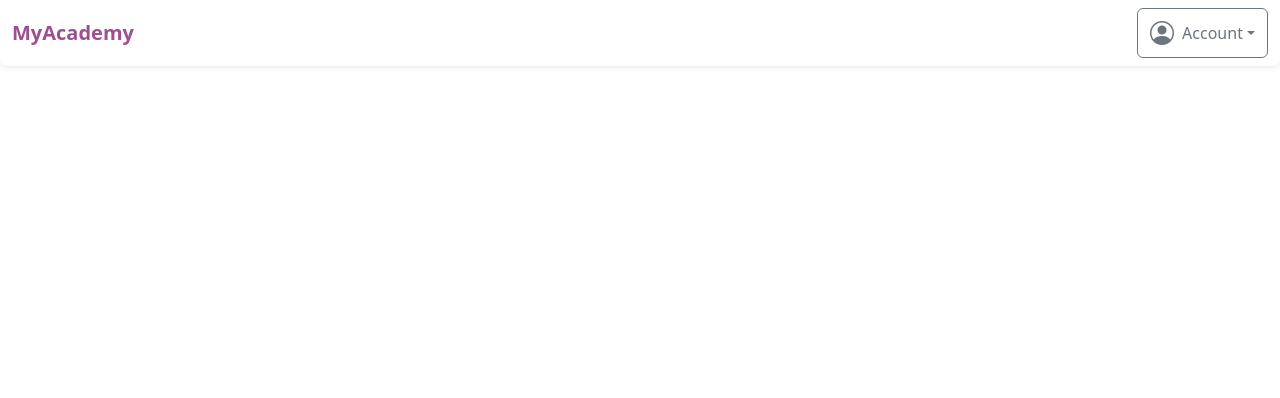
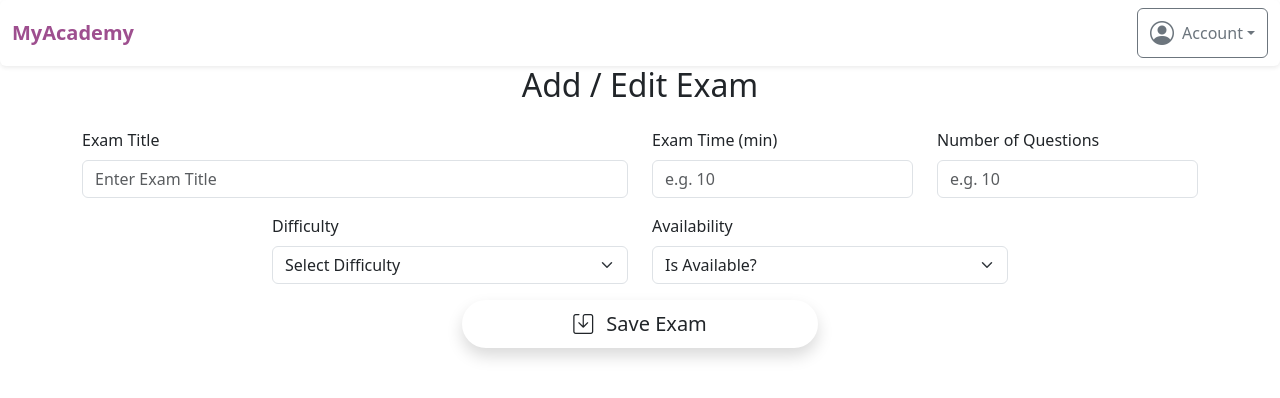
Before and after one commit to ZeinabMahmoud7/Angular-MyAcademy, an Angular app: page /examForm in a window 1280 px wide. Before the commit this address led to /. Shown: the top 398 px of the page. Built offline with nearby package versions, Linux system fonts and the light colour scheme.

Commit message:
view Exams in admin dashboard

```diff
--- /dev/null
+++ b/src/Components/Admin-Dashboard/admin-exam/admin-exam.component.css
@@ -0,0 +1,10 @@
+.card {
+  background-color: #f5f9f8;
+  transition: transform 0.3s ease;
+}
+.card:hover {
+  transform: translateY(-5px);
+}
+.card-title {
+  font-weight: bold;
+}
--- /dev/null
+++ b/src/Components/Admin-Dashboard/admin-exam/admin-exam.component.html
@@ -0,0 +1,30 @@
+<div class="form-wrapper">
+  <div class="form-container container">
+    <h2 class="text-center mb-4">Available Exams</h2>
+
+    <div class="row" *ngIf="exams.length > 0; else noExams">
+      <div class="col-md-6 col-lg-4 mb-4" *ngFor="let exam of exams">
+        <div class="card shadow rounded-4 border-0">
+          <div class="card-body">
+            <h5 class="card-title text-primary mb-2">{{ exam.title }}</h5>
+            <p class="mb-1"><strong>Status:</strong>
+              <span [ngClass]="{'text-success': exam.Available, 'text-danger': !exam.Available}">
+                {{ exam.Available ? 'Available' : 'Not Available' }}
+              </span>
+            </p>
+            <p class="mb-1"><strong>Time:</strong> {{ exam.examTime }} minutes</p>
+            <p class="mb-1"><strong>Difficulty:</strong> {{ exam.difficulty }}</p>
+            <p class="mb-1"><strong>Questions:</strong> {{ exam.numberOfQuestions }}</p>
+            <button class="btn w-100 mt-3 py-2 rounded-pill" routerLink="/examForm" >
+              <i class="bi bi-pencil-square me-2"></i> Edit Exam
+            </button>
+          </div>
+        </div>
+      </div>
+    </div>
+
+    <ng-template #noExams>
+      <p class="text-center text-muted">No exams available.</p>
+    </ng-template>
+  </div>
+</div>
--- /dev/null
+++ b/src/Components/Admin-Dashboard/admin-exam/admin-exam.component.ts
@@ -0,0 +1,22 @@
+import { Component, OnInit } from '@angular/core';
+import { CourrsesService } from '../../student_Dashoard/services/courrses.service';
+import { CommonModule } from '@angular/common';
+import { RouterLink } from '@angular/router';
+
+@Component({
+  selector: 'app-admin-exam',
+  imports: [CommonModule,RouterLink],
+  templateUrl: './admin-exam.component.html',
+  styleUrl: './admin-exam.component.css'
+})
+export class AdminExamComponent implements OnInit {
+  exams:any[]=[]
+constructor(private courseService:CourrsesService){}
+  ngOnInit(): void {
+this.courseService.getAllExams().subscribe({
+ next:(data)=>{this.exams=data
+ console.log(this.exams)}
+}
+)
+  }
+}
--- /dev/null
+++ b/src/Components/Admin-Dashboard/exam-form/exam-form.component.html
@@ -0,0 +1,52 @@
+<div class="form-wrapper">
+  <div class="form-container container">
+    <h2 class="text-center mb-4">Add / Edit Exam</h2>
+    <form>
+      <div class="row justify-content-center">
+        <div class="mb-3 col-lg-6">
+          <label class="form-label">Exam Title</label>
+          <input type="text" class="form-control" placeholder="Enter Exam Title" name="title" required>
+        </div>
+
+        <div class="mb-3 col-lg-3">
+          <label class="form-label">Exam Time (min)</label>
+          <input type="number" class="form-control" placeholder="e.g. 10" name="examTime" required>
+        </div>
+
+        <div class="mb-3 col-lg-3">
+          <label class="form-label">Number of Questions</label>
+          <input type="number" class="form-control" placeholder="e.g. 10" name="numberOfQuestions" required>
+        </div>
+      </div>
+
+      <div class="row justify-content-center">
+        <div class="mb-3 col-lg-4">
+          <label class="form-label">Difficulty</label>
+          <select class="form-select" name="difficulty" required>
+            <option value="" selected disabled>Select Difficulty</option>
+            <option value="easy">Easy</option>
+            <option value="medium">Medium</option>
+            <option value="hard">Hard</option>
+          </select>
+        </div>
+
+        <div class="mb-3 col-lg-4">
+          <label class="form-label">Availability</label>
+          <select class="form-select" name="available" required>
+            <option value="" selected disabled>Is Available?</option>
+            <option value="true">Available</option>
+            <option value="false">Not Available</option>
+          </select>
+        </div>
+      </div>
+
+      <div class="row justify-content-center">
+        <div class="col-lg-4">
+          <button type="submit" class="btn w-100 py-2 fs-5 rounded-pill shadow">
+            <i class="bi bi-save me-2"></i> Save Exam
+          </button>
+        </div>
+      </div>
+    </form>
+  </div>
+</div>
--- a/src/Components/login/login.component.ts
+++ /dev/null
@@ -1,54 +0,0 @@
-import { CommonModule } from '@angular/common';
-import { Component, OnInit } from '@angular/core';
-import { FormControl, FormGroup, Validators, ReactiveFormsModule } from '@angular/forms';
-import { RouterLink } from '@angular/router';
-
-@Component({
-  selector: 'app-login',
-  standalone: true,
-  imports: [ReactiveFormsModule,CommonModule,RouterLink],
-  templateUrl: './login.component.html',
-  styleUrls: ['./login.component.css']
-})
-export class LoginComponent implements OnInit {
-  savedEmail: string | null = null;
-  constructor()
-  {}
-  ngOnInit(): void {
-  }
-  loginForm = new FormGroup({
-    Name: new FormControl('', Validators.required),
-    Email: new FormControl('', [
-      Validators.required,
-      Validators.email
-    ]),
-   Role:new FormControl('',Validators.required)
-  });
-  get getName()
-  {
-   return this.loginForm.get('Name')
-  }
-   get getEmail()
-  {
-   return this.loginForm.get('Email')
-  }
-   get getRole()
-  {
-   return this.loginForm.get('Role')
-  }
-
- onSubmit() {
-  if (!this.loginForm.valid) {
-    this.loginForm.markAllAsTouched();
-    return;
-  }
-  const enteredEmail = this.loginForm.get('Email')?.value;
-  if (enteredEmail !== this.savedEmail) {
-    alert('This email does not exist');
-    return;
-  }
-  alert('Login Successfully');
-  this.loginForm.reset();
-}
-
-}
--- a/src/Components/login/login.component.html
+++ b/src/Components/student_Dashoard/login/login.component.html
@@ -6,18 +6,6 @@
       style="width: 380px; background-color: white; border-radius: 20px; padding: 25px;"
     >
       <h5 class="text-center mb-4">Login</h5>
-      <div class="mb-4">
-        <input
-          type="text"
-          class="form-control"
-          placeholder="Enter Your Name"
-          formControlName="Name"
-        />
-        <div class="text-danger" *ngIf="getName?.touched && getName?.hasError('required')">
-          Enter Your Name
-        </div>
-      </div>
-
 
       <div class="mb-4">
         <input
@@ -27,15 +15,25 @@
           formControlName="Email"
         />
         <div *ngIf="getEmail?.touched">
-          <div class="text-danger" *ngIf=" getEmail?.hasError('email')">
-          not Valid Email
-           </div>
-           <div class="text-danger" *ngIf=" getEmail?.hasError('required')">
-          Enter Your Email
-           </div>
-
+          <div class="text-danger" *ngIf="getEmail?.hasError('email')">
+            Not a valid email
+          </div>
+          <div class="text-danger" *ngIf="getEmail?.hasError('required')">
+            Enter your email
+          </div>
+        </div>
       </div>
 
+      <div class="mb-4">
+        <input
+          type="password"
+          class="form-control"
+          placeholder="Enter Your Password"
+          formControlName="Password"
+        />
+        <div class="text-danger" *ngIf="getPassword?.touched && getPassword?.hasError('required')">
+          Enter your password
+        </div>
       </div>
 
       <div class="row justify-content-center">
@@ -52,8 +50,8 @@
 
       <div class="row justify-content-center">
         <div class="text-center" style="color: #7593B0;">
-          Don't  have an account?
-          <a style="color: #89467C;cursor: pointer;" routerLink="/signup">SignUp</a>
+          Don't have an account?
+          <a style="color: #89467C; cursor: pointer;" routerLink="/signup">SignUp</a>
         </div>
       </div>
     </form>
--- /dev/null
+++ b/src/Components/student_Dashoard/login/login.component.ts
@@ -0,0 +1,53 @@
+import { CommonModule } from '@angular/common';
+import { Component, OnInit } from '@angular/core';
+import { FormControl, FormGroup, Validators, ReactiveFormsModule } from '@angular/forms';
+import { Router, RouterLink } from '@angular/router';
+
+@Component({
+  selector: 'app-login',
+  standalone: true,
+  imports: [ReactiveFormsModule, CommonModule, RouterLink],
+  templateUrl: './login.component.html',
+  styleUrls: ['./login.component.css']
+})
+export class LoginComponent implements OnInit {
+  constructor(private router: Router) {}
+
+  ngOnInit(): void {}
+
+  loginForm = new FormGroup({
+    Email: new FormControl('', [Validators.required, Validators.email]),
+    Password: new FormControl('', Validators.required)
+  });
+
+  get getEmail() {
+    return this.loginForm.get('Email');
+  }
+
+  get getPassword() {
+    return this.loginForm.get('Password');
+  }
+
+  onSubmit() {
+    if (!this.loginForm.valid) {
+      this.loginForm.markAllAsTouched();
+      return;
+    }
+
+    const email = this.loginForm.get('Email')?.value;
+    const password = this.loginForm.get('Password')?.value;
+
+    // Admin Data
+    const adminEmail = 'admin123@gmail.com';
+    const adminPassword = 'admin123';
+
+    if (email === adminEmail && password === adminPassword) {
+      alert('Welcome Admin!');
+      this.router.navigate(['/adminExam']);
+    } else {
+      this.router.navigate(['/adminExam']);
+    }
+
+    this.loginForm.reset();
+  }
+}
--- a/src/Components/student_Dashoard/services/courrses.service.ts
+++ b/src/Components/student_Dashoard/services/courrses.service.ts
@@ -6,10 +6,10 @@ import { map, Observable } from 'rxjs';
   providedIn: 'root'
 })
 export class CourrsesService {
-  apiUrl="http://localhost:3000/courses"
-  constructor(private http:HttpClient) {
+  apiUrl = "http://localhost:3000/courses";
 
-  }
+  constructor(private http: HttpClient) {}
+
   getAllCourses(): Observable<any> {
     return this.http.get<any>(this.apiUrl);
   }
@@ -27,4 +27,13 @@ getExamsByTrackId(courseId: number, trackId: number): Observable<any[]> {
     );
   }
 
+  getAllExams(): Observable<any[]> {
+    return this.http.get<any[]>(this.apiUrl).pipe(
+      map((courses: any[]) => {
+        const allTracks = courses.flatMap(course => course.tracks || []);
+        const allExams = allTracks.flatMap(track => track.exams || []);
+        return allExams;
+      })
+    );
   }
+}
```
Also changed, not shown: src/Components/Admin-Dashboard/exam-form/exam-form.component.ts (added, +11 -0 lines), src/app/app.routes.ts (+13 -8 lines), src/Components/Admin-Dashboard/exam-form/exam-form.component.css (added), src/Components/student_Dashoard/login/login.component.css (renamed from src/Components/login/login.component.css), 1 other file (tests, documents, lock files or other folders). Lines whose indentation alone changed are shown as unchanged.
